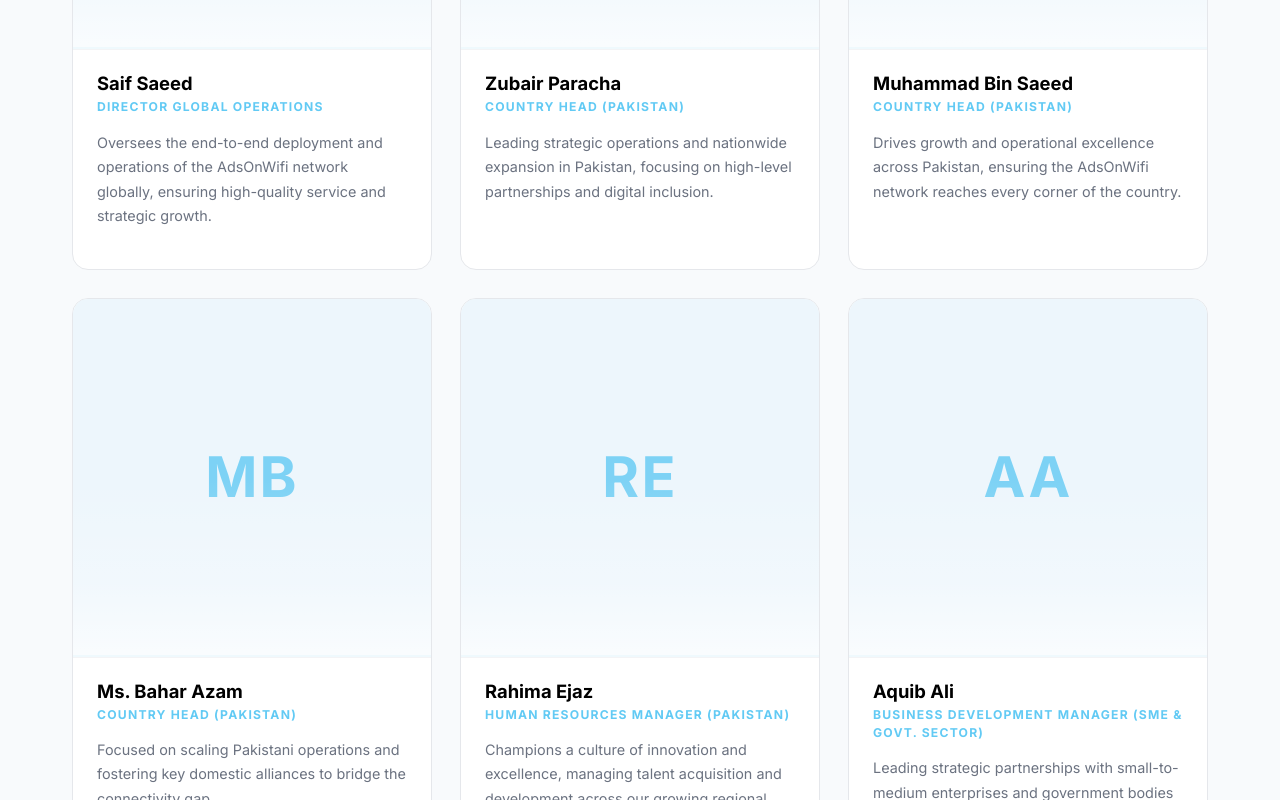
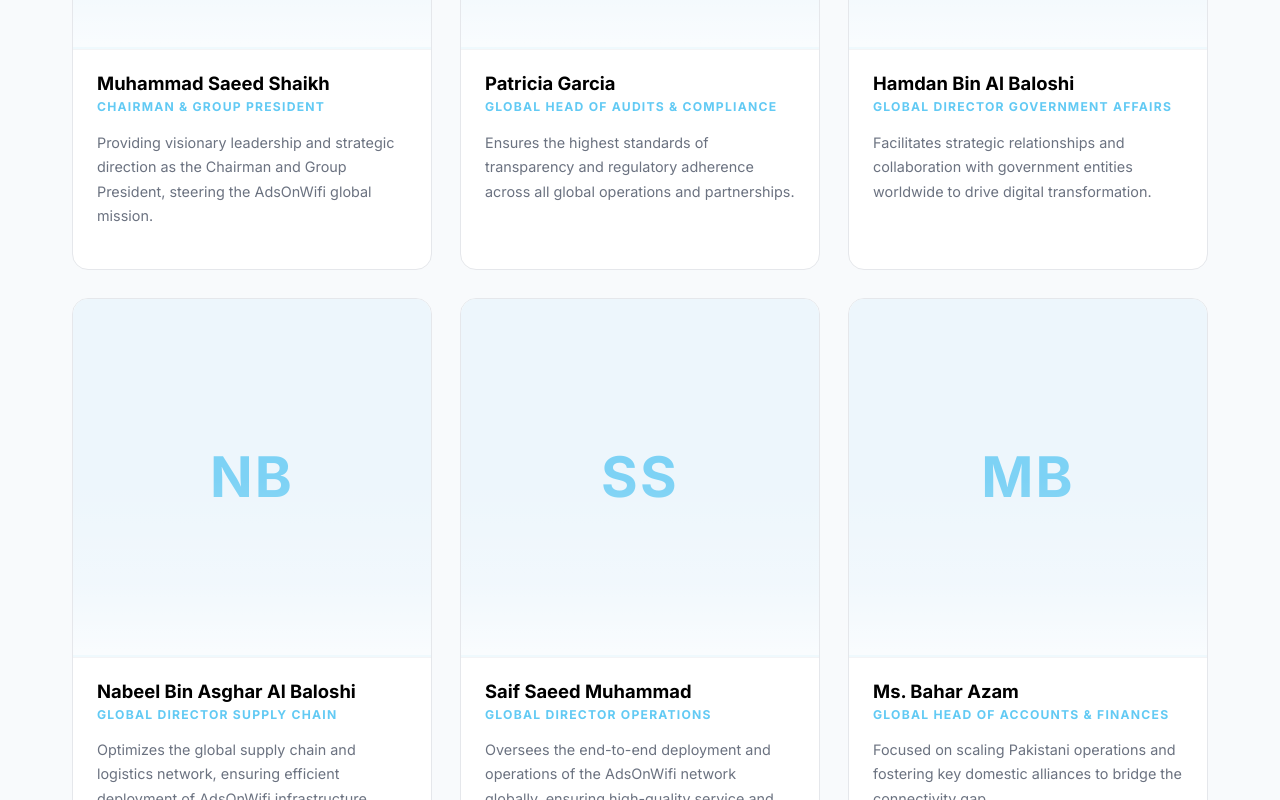
Before and after one commit to huzzy69/fg-free-wifi, a React (Vite) app: page /team in a window 1280 px wide. Shown: the part 960-1760 px from the top of the page. Built offline with nearby package versions, Linux system fonts and the light colour scheme.

Commit message:
Update leadership team structure and global designations

```diff
--- a/src/api.ts
+++ b/src/api.ts
@@ -111,69 +111,84 @@ const initialLocations: WifiLocation[] = [
 // Initial seed data for Team Members (18 cards)
 const initialTeamMembers: TeamMember[] = [
     {
-        id: 'tm_2', name: 'Saif Saeed', designation: 'Director Global Operations',
-        bio: 'Oversees the end-to-end deployment and operations of the AdsOnWifi network globally, ensuring high-quality service and strategic growth.',
+        id: 'tm_mss', name: 'Muhammad Saeed Shaikh', designation: 'Chairman & Group President',
+        bio: 'Providing visionary leadership and strategic direction as the Chairman and Group President, steering the AdsOnWifi global mission.',
         photo: '', order: 1
     },
     {
-        id: 'tm_z1', name: 'Zubair Paracha', designation: 'Country Head (Pakistan)',
-        bio: 'Leading strategic operations and nationwide expansion in Pakistan, focusing on high-level partnerships and digital inclusion.',
+        id: 'tm_pg', name: 'Patricia Garcia', designation: 'Global Head of Audits & Compliance',
+        bio: 'Ensures the highest standards of transparency and regulatory adherence across all global operations and partnerships.',
         photo: '', order: 2
     },
     {
-        id: 'tm_m1', name: 'Muhammad Bin Saeed', designation: 'Country Head (Pakistan)',
-        bio: 'Drives growth and operational excellence across Pakistan, ensuring the AdsOnWifi network reaches every corner of the country.',
+        id: 'tm_hbb', name: 'Hamdan Bin Al Baloshi', designation: 'Global Director Government Affairs',
+        bio: 'Facilitates strategic relationships and collaboration with government entities worldwide to drive digital transformation.',
         photo: '', order: 3
     },
     {
-        id: 'tm_b1', name: 'Ms. Bahar Azam', designation: 'Country Head (Pakistan)',
+        id: 'tm_nb', name: 'Nabeel Bin Asghar Al Baloshi', designation: 'Global Director Supply Chain',
+        bio: 'Optimizes the global supply chain and logistics network, ensuring efficient deployment of AdsOnWifi infrastructure.',
+        photo: '', order: 4
+    },
+    {
+        id: 'tm_2', name: 'Saif Saeed Muhammad', designation: 'Global Director Operations',
+        bio: 'Oversees the end-to-end deployment and operations of the AdsOnWifi network globally, ensuring high-quality service and strategic growth.',
+        photo: '', order: 5
+    },
+    {
+        id: 'tm_b1', name: 'Ms. Bahar Azam', designation: 'Global Head of Accounts & Finances',
         bio: 'Focused on scaling Pakistani operations and fostering key domestic alliances to bridge the connectivity gap.',
-        photo: '', order: 4
+        photo: '', order: 6
+    },
+    {
+        id: 'tm_z1', name: 'Zubair Paracha', designation: 'Head of Commercials (Pakistan)',
+        bio: 'Leading strategic operations and nationwide expansion in Pakistan, focusing on high-level partnerships and digital inclusion.',
+        photo: '', order: 7
     },
     {
         id: 'tm_4', name: 'Rahima Ejaz', designation: 'Human Resources Manager (Pakistan)',
         bio: 'Champions a culture of innovation and excellence, managing talent acquisition and development across our growing regional teams.',
-        photo: '', order: 5
+        photo: '', order: 8
     },
     {
         id: 'tm_5', name: 'Aquib Ali', designation: 'Business Development Manager (SME & Govt. Sector)',
         bio: 'Leading strategic partnerships with small-to-medium enterprises and government bodies to expand the AdsOnWifi footprint.',
-        photo: '', order: 6
+        photo: '', order: 9
     },
     {
         id: 'tm_7', name: 'Arhub Hussain', designation: 'Visual Designer',
         bio: 'Crafts the visual identity and user experience of our platforms, ensuring every touchpoint is engaging and visually stunning.',
-        photo: '', order: 7
+        photo: '', order: 10
     },
     {
         id: 'tm_8', name: 'Huzaifa Shiraz', designation: 'Business Development Executive (Karachi)',
         bio: 'Drives growth within the Karachi region, identifying new venues and opportunities for the AdsOnWifi network.',
-        photo: '/team/huzaifa_shiraz.png', order: 8
+        photo: '/team/huzaifa_shiraz.png', order: 11
     },
     {
         id: 'tm_9', name: 'Zayan Farooq Khan', designation: 'Business Development Executive (Karachi)',
         bio: 'Dedicated to expanding our presence in Karachi, fostering local partnerships and site acquisitions.',
-        photo: '', order: 9
+        photo: '', order: 12
     },
     {
         id: 'tm_ms1', name: 'Misbah Siddiqui', designation: 'Business Development Executive (Karachi)',
         bio: 'Focuses on expanding our reach in Karachi, building relationships with venue partners and driving business growth.',
-        photo: '', order: 10
+        photo: '', order: 13
     },
     {
         id: 'tm_hk1', name: 'Hamza Khan', designation: 'Business Development Executive (Karachi)',
         bio: 'Dedicated to identifying and securing high-footfall locations in Karachi to expand the AdsOnWifi network.',
-        photo: '', order: 11
+        photo: '', order: 14
     },
     {
         id: 'tm_10', name: 'Syed Hasaan', designation: 'Sites Acquisition Officer (Karachi)',
         bio: 'Expert in securing high-footfall locations for hotspot installations, ensuring optimal network coverage across the city.',
-        photo: '', order: 12
+        photo: '', order: 15
     },
     {
         id: 'tm_11', name: 'Mohsin Sabri', designation: 'Sites Acquisition Officer (Karachi)',
         bio: 'Works on the ground to identify and acquire prime sites for our WiFi hotspots, fueling our network expansion strategy.',
-        photo: '', order: 13
+        photo: '', order: 16
     }
 ];
 
@@ -320,9 +335,9 @@ export const api = {
     team: {
         async getAll(): Promise<TeamMember[]> {
             await sleep(SLEEP_TIME);
-            const data = localStorage.getItem('team_members_v8');
+            const data = localStorage.getItem('team_members_v9');
             if (data === null) {
-                localStorage.setItem('team_members_v8', JSON.stringify(initialTeamMembers));
+                localStorage.setItem('team_members_v9', JSON.stringify(initialTeamMembers));
                 return initialTeamMembers;
             }
             const parsed: TeamMember[] = JSON.parse(data);
@@ -336,7 +351,7 @@ export const api = {
                 id: 'tm_' + Math.random().toString(36).substr(2, 9)
             };
             const updated = [...current, newMember];
-            localStorage.setItem('team_members_v8', JSON.stringify(updated));
+            localStorage.setItem('team_members_v9', JSON.stringify(updated));
             return { success: true, id: newMember.id };
         },
         async update(id: string, member: Partial<TeamMember>) {
@@ -345,14 +360,14 @@ export const api = {
             const updated = current.map(item =>
                 item.id === id ? { ...item, ...member } : item
             );
-            localStorage.setItem('team_members_v8', JSON.stringify(updated));
+            localStorage.setItem('team_members_v9', JSON.stringify(updated));
             return { success: true };
         },
         async delete(id: string) {
             await sleep(SLEEP_TIME);
             const current = await this.getAll();
             const updated = current.filter(item => item.id !== id);
-            localStorage.setItem('team_members_v8', JSON.stringify(updated));
+            localStorage.setItem('team_members_v9', JSON.stringify(updated));
             return { success: true };
         }
     },
--- a/src/pages/Team.tsx
+++ b/src/pages/Team.tsx
@@ -115,7 +115,7 @@ const Team: React.FC = () => {
                 <div className="container">
                     <div className="team-grid">
                         {loading
-                            ? Array.from({ length: 13 }).map((_, i) => <SkeletonCard key={i} />)
+                            ? Array.from({ length: 16 }).map((_, i) => <SkeletonCard key={i} />)
                             : members.map(m => <TeamCard key={m.id} member={m} />)
                         }
                     </div>
```
